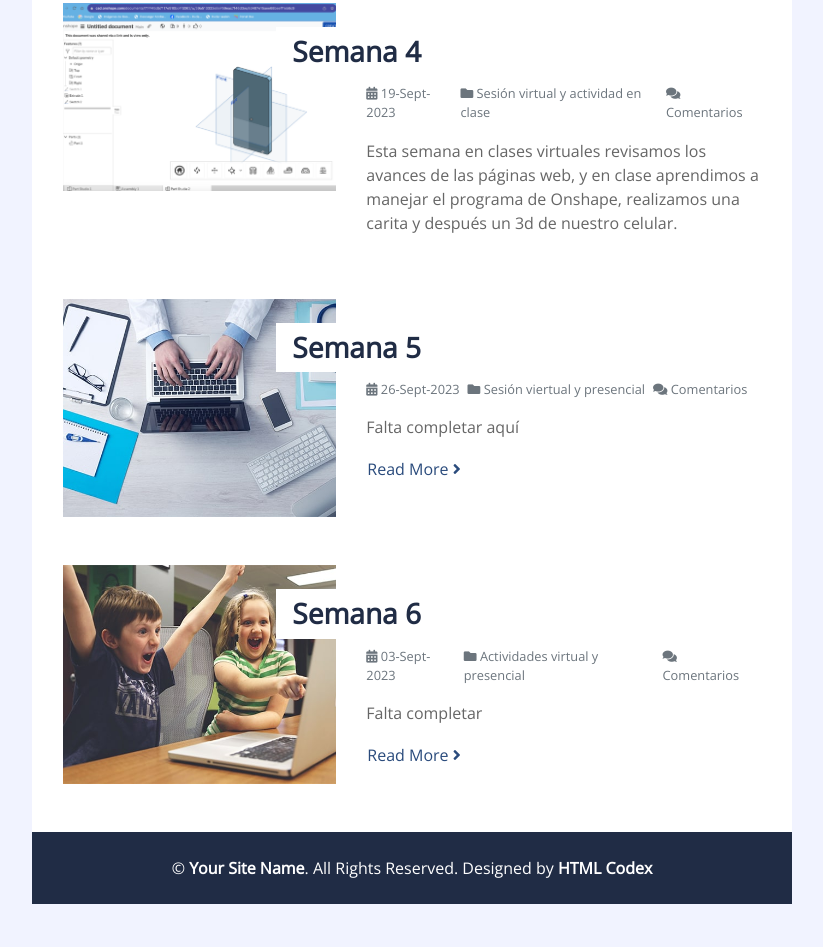
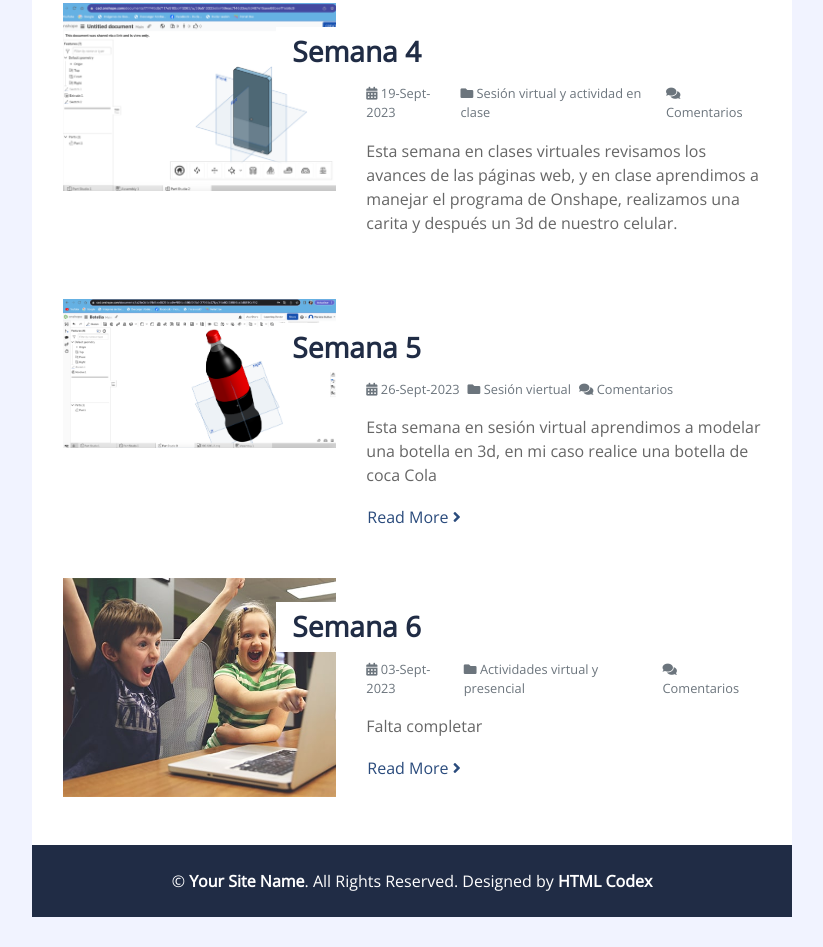
Before and after one commit to Marietaguillen09/marietaguillen09.github.io, a plain HTML site: page index.html in a window 1280 px wide. Shown: the part 1730-2677 px from the top of the page, without its empty margins (418-1241 px from the left). Drawn offline with nearby package versions, Linux system fonts and the light colour scheme.

Commit message:
Add files via upload

```diff
--- a/index.html
+++ b/index.html
@@ -206,17 +206,17 @@ Tengo la facilidad de socializar con mis compañeros en diferentes trabajos y di
                     </div>
                     <div class="row blog-item px-3 pb-5">
                         <div class="col-md-5">
-                            <img class="img-fluid mb-4 mb-md-0" src="img/blog-5.jpg" alt="Image">
+                            <img class="img-fluid mb-4 mb-md-0" src="img/botella 2.png" alt="Image">
                         </div>
                         <div class="col-md-7">
                             <h3 class="mt-md-4 px-md-3 mb-2 py-2 bg-white font-weight-bold">Semana 5</h3>
                             <div class="d-flex mb-3">
                                 <small class="mr-2 text-muted"><i class="fa fa-calendar-alt"></i> 26-Sept-2023</small>
-                                <small class="mr-2 text-muted"><i class="fa fa-folder"></i> Sesión viertual y presencial</small>
+                                <small class="mr-2 text-muted"><i class="fa fa-folder"></i> Sesión viertual</small>
                                 <small class="mr-2 text-muted"><i class="fa fa-comments"></i> Comentarios</small>
                             </div>
                             <p>
-                                Falta completar aquí
+                                Esta semana en sesión virtual aprendimos a modelar una botella en 3d, en mi caso realice una botella de coca Cola
                             </p>
                             <a class="btn btn-link p-0" href="">Read More <i class="fa fa-angle-right"></i></a>
                         </div>
```
